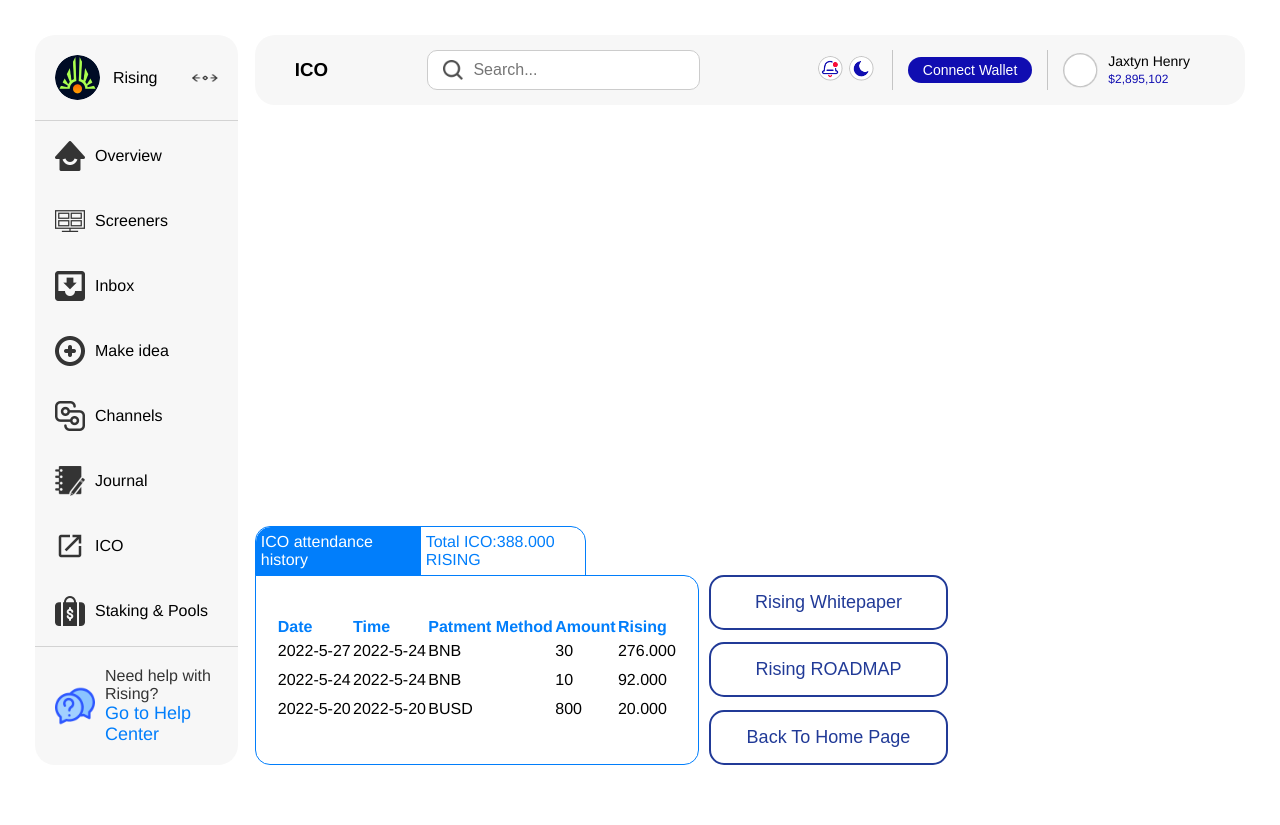
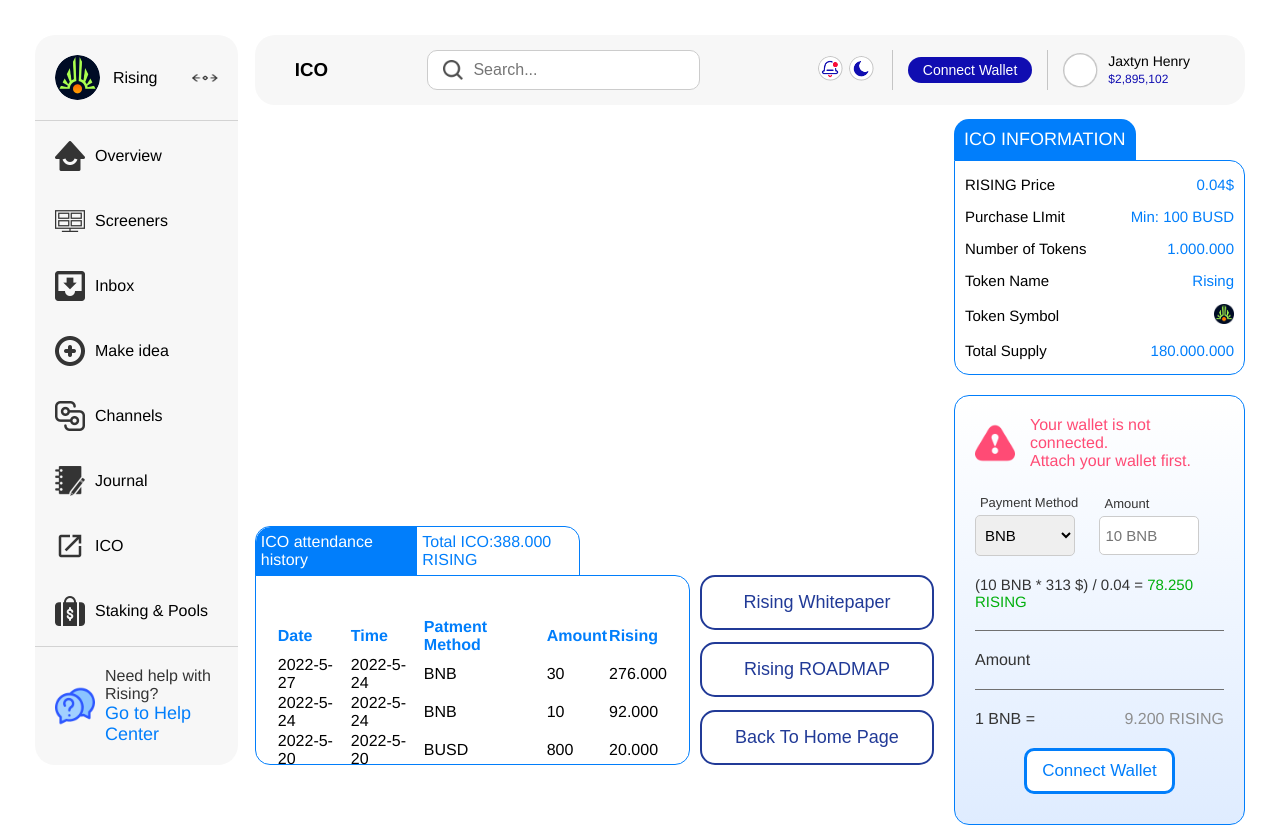
Before and after one commit to fawriid/ico-demo, a React (Create React App) app: page / in a window 1280 px wide. Before the commit the page ends 800 px from the top, so only its background shows below. Built offline with nearby package versions, Linux system fonts and the light colour scheme.

Commit message:
main content right side compeleted

```diff
--- a/src/App.css
+++ b/src/App.css
@@ -249,7 +249,7 @@
     border-radius: 0 15px 15px 15px;
     position: relative;
 }
-.contenct_left-information{
+.content_left-information{
     width: 75%;
     height: 50px;
     display: flex;
@@ -262,7 +262,7 @@
     transform: translateY(-100%);
     overflow: hidden;
 }
-.contenct_left-information div{
+.content_left-information div{
     width: 50%;
     height: 100%;
     display: flex;
@@ -271,12 +271,12 @@
     cursor: pointer;
     padding: 5px;
 }
-.contenct_left-information div:first-child{
+.content_left-information div:first-child{
     border-radius: 15px 0 0 0 ;
     background-color: #017efb;
     color: #fff;
 }
-.contenct_left-information div:last-child{
+.content_left-information div:last-child{
     border-radius: 0 15px 0 0 ;
     color: #017EFB;
 }
@@ -315,4 +315,145 @@
 /* right */
 .main_content-right{
     width: 30%;
+    height: 100%;
+    margin-left: 20px;
 }
+.ico_information{
+    position: relative;
+    margin-top: 30px;
+}
+.ico_information-information{
+    position: absolute;
+    top: 0;
+    left: 0;
+    transform: translateY(-100%);
+    font-size: 18px;
+    color: #fff;
+    background-color: #017EFB;
+    padding: 10px;
+    border-radius: 15px 15px 0 0;
+}
+.ico_list{
+    border: 1px solid #017EFB;
+    padding: 0 10px;
+    border-radius: 0 15px 15px 15px;
+}
+.ico_list-item{
+    display: flex;
+    justify-content: space-between;
+    align-items: center;
+    margin: 15px 0;
+    font-size: 15px;
+}
+.ico_list-item span {
+    color: #017EFB;
+}
+.ico_list-item--png{
+    margin: 0 ;
+}
+.ico_list-item--png img{
+    width: 20px;
+    height: 20px;
+}
+/* wallet connection */
+.wallet_connection-status{
+    margin-top: 20px;
+    border: 1px solid #017efb;
+    border-radius: 15px;
+    background-image: linear-gradient(to bottom,#fff,#DFECFF);
+    padding: 20px;
+}
+.connection_status-alert{
+    display: flex;
+    align-items: center;
+    gap: 15px;
+}
+.connection_status-alert img{
+    width: 40px;
+    height: 40px;
+}
+.connection_status-alert p{
+    color: #FF4B75;
+}
+.wallet_adding{
+    margin-top: 25px;
+    display: flex;
+    align-items: center;
+}
+.wallet_adding div{
+    display: flex;
+    flex-direction: column;
+    width: 50%;
+}
+.wallet_adding span{
+    font-size: 13px;
+    margin-bottom: 5px;
+    text-indent: 5px;
+    color: #343434;
+}
+.wallet_adding input {
+    width: 80%;
+    font-size: 15px;
+    border-radius: 5px;
+    border: 1px solid #ccc;
+    padding: 10px 5px;
+    outline: none;
+}
+.wallet_adding select{
+    width: 80%;
+    font-size: 15px;
+    border-radius: 5px;
+    border: 1px solid #ccc;
+    padding: 10px 5px;
+    outline: none;
+}
+.wallet_adding option{
+    color:#343434 ;
+}
+.wallet_calculating{
+    margin-top: 20px;
+    color: #343434;
+    font-size: 15px;
+}
+.wallet_calculating span{
+    color: #00AF0C;
+}
+.wallet_item-divider{
+    width: 100%;
+    height: 1px;
+    background-color: #707070;
+    margin: 20px 0;
+}
+.wallet_amount{
+    color: #343434;
+}
+.wallet_token-total{
+    display: flex;
+    justify-content: space-between;
+    align-items: center;
+    color: #343434;
+}
+.wallet_token-total span {
+    color: #8E8E8E;
+}
+.connect_wallet-button{
+    margin: 20px 0 10px 0;
+    display: flex;
+    justify-content: center;
+    align-items: center;
+}
+.connect_wallet-button button{
+    outline: none;
+    border: 3px solid #017EFB;
+    color: #017EFB;
+    background-color: #fff;
+    border-radius: 10px;
+    padding: 10px 15px;
+    font-size: 17px;
+    cursor: pointer;
+    transition: all 200ms linear;
+}
+.connect_wallet-button button:hover{
+    color: #fff;
+    background-color: #017EFB;
+}
--- a/src/App.js
+++ b/src/App.js
@@ -18,13 +18,14 @@
 import p14 from './assets/14.png'
 import p15 from './assets/15.png'
 import p16 from './assets/16.png'
-// import p17 from './assets/17.png'
+import p17 from './assets/17.png'
 // import p18 from './assets/18.png'
 import p19 from './assets/19.png'
 import p20 from './assets/20.png'
 import p21 from './assets/21.png'
 import p22 from './assets/22.png'
 import p23 from './assets/23.png'
+import p24 from './assets/24.png'
 
 function App() {
     return (
@@ -139,9 +140,13 @@
                         <div className="content_left-top"></div>
                         <div className="content_left-bottom">
                             <div className="content_left-table">
-                                <div className="contenct_left-information">
-                                    <div><p>ICO attendance history</p></div>
-                                    <div><p>Total ICO:388.000 RISING</p></div>
+                                <div className="content_left-information">
+                                    <div>
+                                        <p>ICO attendance history</p>
+                                    </div>
+                                    <div>
+                                        <p>Total ICO:388.000 RISING</p>
+                                    </div>
                                 </div>
                                 <table class="table table-borderless">
                                     <thead>
@@ -185,7 +190,75 @@
                             </div>
                         </div>
                     </div>
-                    <div className="main_content-right"></div>
+                    <div className="main_content-right">
+                        <div className="ico_information">
+                            <div className="ico_information-information">
+                                <p>ICO INFORMATION</p>
+                            </div>
+                            <ul className="ico_list">
+                                <li className="ico_list-item">
+                                    <p>RISING Price</p>
+                                    <span>0.04$</span>
+                                </li>
+                                <li className="ico_list-item">
+                                    <p>Purchase LImit</p>
+                                    <span>Min: 100 BUSD</span>
+                                </li>
+                                <li className="ico_list-item">
+                                    <p>Number of Tokens</p>
+                                    <span>1.000.000</span>
+                                </li>
+                                <li className="ico_list-item">
+                                    <p>Token Name</p>
+                                    <span>Rising</span>
+                                </li>
+                                <li className="ico_list-item ico_list-item--png">
+                                    <p>Token Symbol</p>
+                                    <span>
+                                        <img src={p21} alt="png" />
+                                    </span>
+                                </li>
+                                <li className="ico_list-item">
+                                    <p>Total Supply</p>
+                                    <span>180.000.000</span>
+                                </li>
+                            </ul>
+                        </div>
+                        <div className="wallet_connection-status">
+                            <div className="connection_status-alert">
+                                <img src={p17} alt="png" />
+                                <p>
+                                    Your wallet is not connected. <br/>Attach your wallet first.
+                                </p>
+                            </div>
+                            <div className="wallet_adding">
+                                <div>
+                                    <span>Payment Method</span>
+                                    <select>
+                                        <option value='BNB' selected> <img src={p24} alt='png' /> BNB</option>
+                                    </select>
+
+                                </div>
+                                <div>
+                                    <span>Amount</span>
+                                    <input type='text' placeholder="10 BNB" />
+                                </div>
+                            </div>
+                            <div className="wallet_calculating">
+                                (10 BNB * 313 $) / 0.04 = <span>78.250 RISING</span>
+                            </div>
+                            <div className="wallet_item-divider"></div>
+                            <div className="wallet_amount">Amount</div>
+                            <div className="wallet_item-divider"></div>
+                            <div className="wallet_token-total">
+                                <p>1 BNB =</p>
+                                <span>9.200 RISING</span>
+                            </div>
+                            <div className="connect_wallet-button">
+                                <button>Connect Wallet</button>
+                            </div>
+                        </div>
+                    </div>
                 </div>
             </div>
         </div>
```
Also changed, not shown: src/assets/24.png (added).
